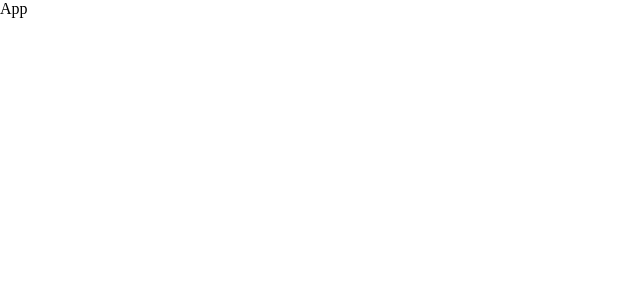
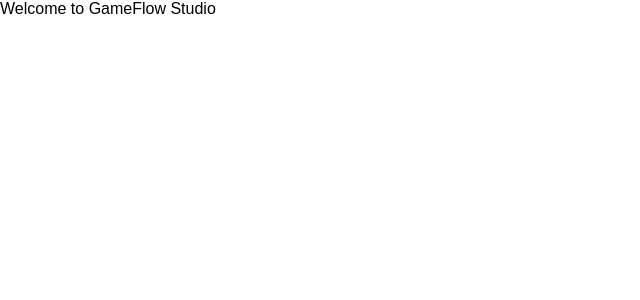
Before and after one commit to visy-ani/gameflow_studio, a React (Vite) app: page / in a window 1280 px wide. Shown: the top 300 px of the page, without its empty margins (0-640 px from the left). Built offline with nearby package versions, Linux system fonts and the light colour scheme.

Commit message:
update README and enhance styling with new CSS variables and font faces

```diff
--- a/package.json
+++ b/package.json
@@ -18,10 +18,12 @@
     "@types/react": "^19.0.8",
     "@types/react-dom": "^19.0.3",
     "@vitejs/plugin-react": "^4.3.4",
+    "autoprefixer": "^10.4.20",
     "eslint": "^9.19.0",
     "eslint-plugin-react-hooks": "^5.0.0",
     "eslint-plugin-react-refresh": "^0.4.18",
     "globals": "^15.14.0",
+    "postcss": "^8.5.3",
     "typescript": "~5.7.2",
     "typescript-eslint": "^8.22.0",
     "vite": "^6.1.0"
--- a/src/App.tsx
+++ b/src/App.tsx
@@ -1,7 +1,8 @@
+import './App.css';
 
 const App = () => {
   return (
-    <div>App</div>
+    <div>Welcome to GameFlow Studio</div>
   )
 }
 
--- a/src/index.css
+++ b/src/index.css
@@ -3,3 +3,45 @@
   padding: 0;
   box-sizing: border-box;
 }
+
+:root{
+  --blue-50: #dfdff0;
+  --blue-75: #dfdff2;
+  --blue-100: #f0f2fa;
+  --blue-200: #010101;
+  --blue-300: #4fb7dd;
+
+  --voilet-300: #5724ff;
+
+  --yellow-100: #8e983f;
+  --yellow-300: #edff66;
+}
+
+@font-face {
+  font-family: 'circular-web';
+  src: url('/fonts/circularweb-book.woff2') format('woff2');
+}
+@font-face {
+  font-family: 'general';
+  src: url('/font/general.woff2') format('woff2');
+}
+@font-face {
+  font-family: 'robert-medium';
+  src: url('/fonts/robert-medium.woff2') format('woff2');
+}
+@font-face {
+  font-family: 'robert-regular';
+  src: url('/fonts/robert-regular.woff2') format('woff2');
+}
+@font-face {
+  font-family: 'zentry-regular';
+  src: url('/fonts/zentry-regular.woff2') format('woff2');
+}
+
+
+body{
+  font-family: 'General Sans', sans-serif;
+  width: 100dvw;
+  background-color: #fff;
+  overflow-x: hidden;
+}
```
Also changed, not shown: 2 other files (tests, documents, lock files or other folders).
